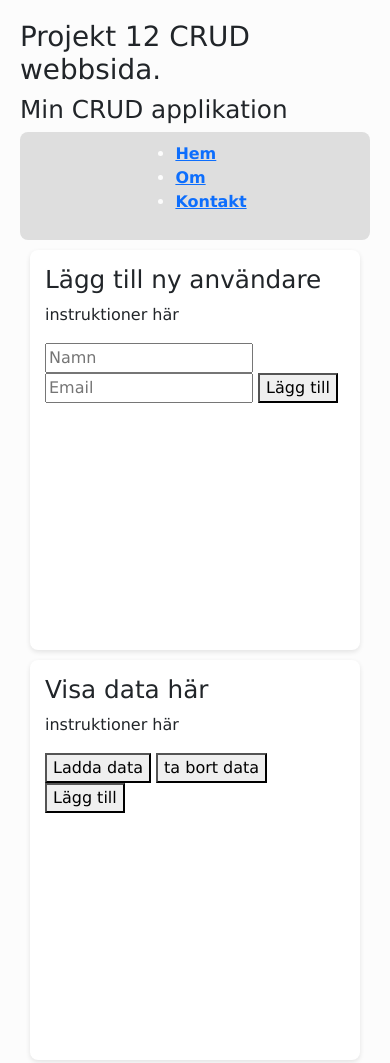
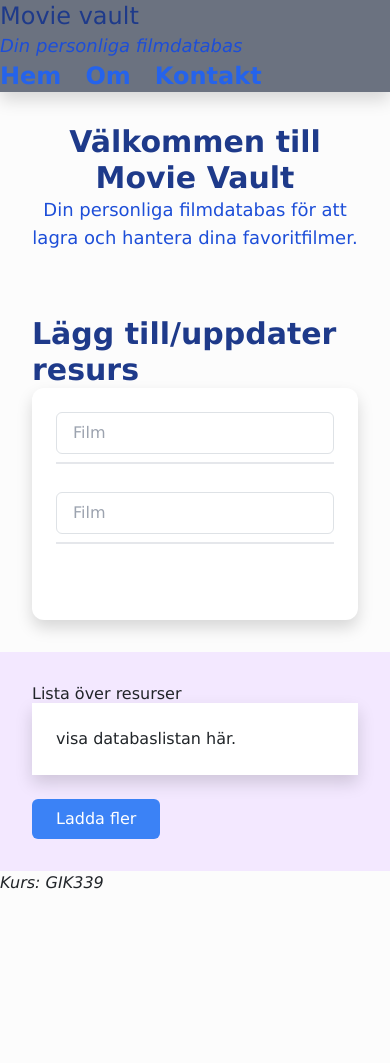
Before and after one commit to RavenMaker/gik399-12-projekt, a website: page index.html in a window 390 px wide. Shown: the top 1063 px of the page. After the commit the page ends 895 px from the top, so only its background shows below. Drawn offline with nearby package versions, Linux system fonts and the light colour scheme.

Commit message:
Konverterat statisk HTML till responsiv Tailwind kod

```diff
--- a/index.html
+++ b/index.html
@@ -9,52 +9,77 @@
 >
     <link rel="stylesheet" href="style.css">
     <link js="script" src="javascript/frontend/index.js"></script>
+    <script src="https://cdn.tailwindcss.com"></script>
 
-    <title>Projekt 12</title>
 </head>
 <body>
-    <h1>Projekt 12 CRUD webbsida.</h1>
 
-   <!--<p>hej Julia </p> -->
-   <!--<p>hej Julia </p> -->
-    <containter id="main-container">
+    <containter class="text-black-700" id="main-container">
 
-        <header>
-            <h2>Min CRUD applikation</h2>
-            <!--Navigation-->
-             <nav id="main-nav">
-                <ul>
-                    <li><a href="#home">Hem</a></li>
-                    <li><a href="#about">Om</a></li>
-                    <li><a href="#contact">Kontakt</a></li>
+        <header class="bg-gray-500 shadow " id="main-header">
+            <!--logo-->
+            <h1 class="text-2xl font bold text-blue-900">Movie vault</h1>
+            <h2 class="text-lg font italic text-blue-700">Din personliga filmdatabas</h2>
+
+            <!--meny-->
+            <nav class="max-w-6xl mx-auto flex justify-between items-center text-2xl font-bold text-white-900 gap-6"id="main-nav">
+                <ul class="flex gap-6">
+                    <li><a href="#home" class="text-blue-600 hover:text-blue-800">Hem</a></li>
+                    <li><a href="#about" class="text-blue-600 hover:text-blue-800">Om</a></li>
+                    <li><a href="#contact" class="text-blue-600 hover:text-blue-800">Kontakt</a></li>
                 </ul>
-            </nav>
+
+              </header>
+        <!--Hero section-->
+        <body class="flex-col ">
+        <section class=" text-center p-8" id="hero-section">
+            <h2 class="text-3xl font-bold text-blue-900">Välkommen till Movie Vault</h2>
+            <p class="text-lg text-blue-700">Din personliga filmdatabas för att lagra och hantera dina favoritfilmer.</p>
+        </section>
+
+         <!-- Formulär -->
+           <section class=" p-8 " id="main-section">
+            <h2 class="text text-3xl font-bold text-blue-900">Lägg till/uppdater resurs</h2>
+            <form class="bg-white shadow rounded-xl p-6  ">
+                <div class="flex flex-col mb-6 gap-4">
+                    <label class=" block font-medium mb-1 border-b-2 pb-2">
+                        <input type="text"
+                                id="movie-title"
+                                name="movie-title"
+                                placeholder="Film"
+                                required
+                                class="w-full border border-gray-300 rounded px-3 py-2 focus:outline-none focus:ring-2 focus:ring-blue-500">
+                    </label>
+
+                </div>
+                <div class="flex flex-col mb-12 gap-4">
+                    <label class=" block font-medium mb-1 border-b-2 pb-2">
+                        <input type="text"
+                                id="movie-title"
+                                name="movie-title"
+                                placeholder="Film"
+                                required
+                                class="w-full border border-gray-300 rounded px-3 py-2 focus:outline-none focus:ring-2 focus:ring-blue-500">
+                    </label>
+
+                </div>
+            </form>
+
+           </section>
+        <!--list-->
+
+           <section class="bg-purple-100 p-8" id="main-section">
+            <h2>Lista över resurser</h2>
+                <div id="list" class="bg-white grid gap-4">
+                    <div class="p-4 shadow rounden bg-grey flex justify-content">
+                        visa databaslistan här.
+                    </div>
+                </div>
+                <button class="mt-4 bg-blue-500 text-white px-4 py-2 rounded hover:bg-blue-600">Ladda fler</button>
+
+           </section>
 
 
-        </header>
-
-            <div id="container-div">
-                <!-- Formulär -->
-                 <h2>Lägg till ny användare</h2>
-                 <p>instruktioner här</p>
-                <form id="data-form">
-                <input type="text" id="name" name="name" placeholder="Namn" required>
-                <input type="email" id="email" name="email" placeholder="Email" required>
-                <button type="submit">Lägg till</button>
-
-            </form>
-            </div>
-
-            <div id="container-div">
-                <div id="data-display">
-                <!-- Data generar dynamiskt genom div -->
-                <h2>Visa data här </h2>
-                 <p>instruktioner här</p>
-                 <button id="load-data-btn">Ladda data</button>
-                  <button id="load-data-btn">ta bort data</button>
-                  <button type="submit">Lägg till</button>
-                </div>
-            </div>
 
 
 
--- a/style.css
+++ b/style.css
@@ -10,40 +10,13 @@ body{
     max-width:80vw;
     margin:auto;
     padding:20px;
-    background-color:#3c3ca3;
+
     border-radius:8px solid #E0E0E5;
-    box-shadow:0 0 10px rgba(0,0,0,0.1);
-    display: grid;
-    grid-template-columns: auto auto auto;
-    grid-gap: 20px;
-    padding: 10px;
 
 }
-#container-div{
-    height: 400px;
-    width: auto;
-    background-color: white;
-    border-radius: 8px;
-    padding: 15px;
-    margin: 10px;
-    box-shadow: 0 2px 5px rgba(0,0,0,0.1);
-}
-/* main- nav */
-#main-nav{
-    display:flex;
-    align-items:center;
-    color:white;
-    justify-content:space-around;
-
-    background-color: #dedede;
-    padding:10px;
-    font-weight:bold;
-    border-radius:8px;
-    color:rgb(252, 252, 252);
-    gap: 20px;
-    text-decoration: none;
 
 
-}
+/* main- nav */
+
 /* Form*/
 /*Buttons*/
```
